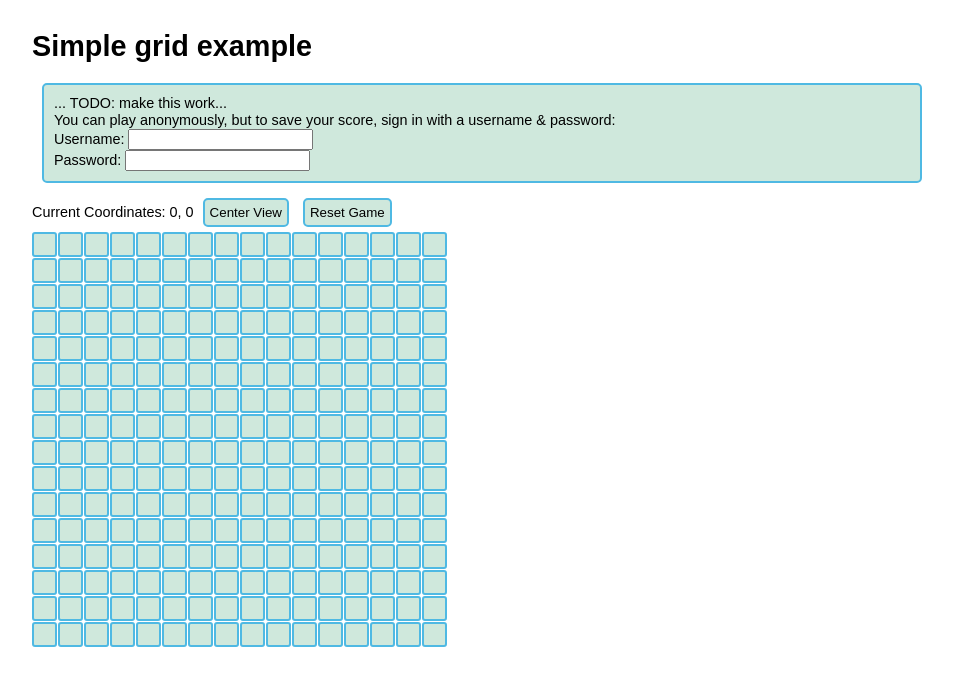
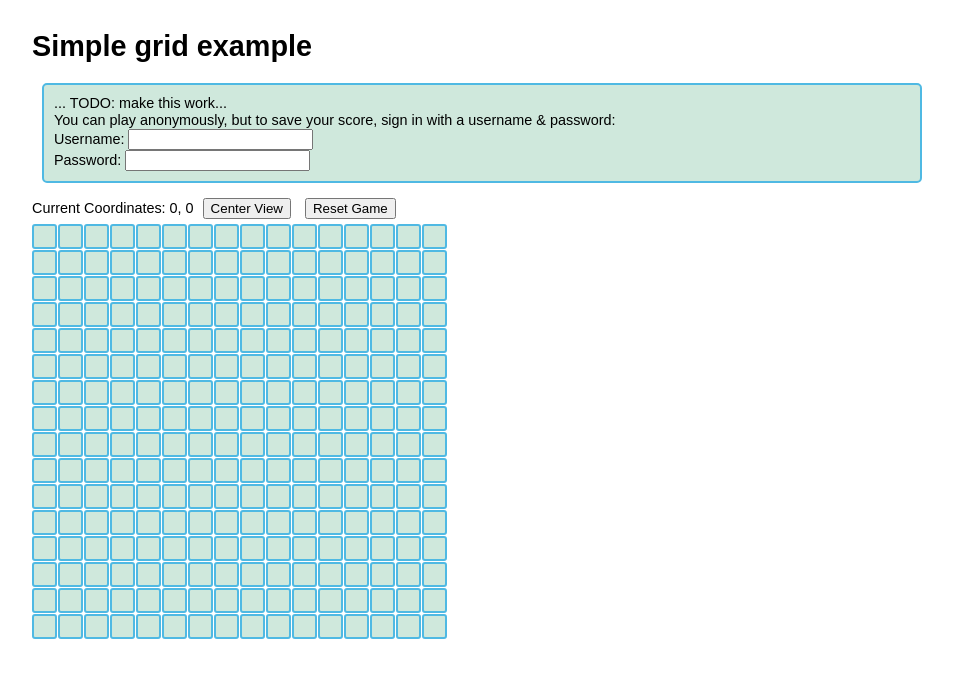
Before and after one commit to NHDaly/minesweeper.rel, a plain HTML site: page MinesweeperServer.jl/ui/index.html in a window 1280 px wide. Shown: the whole page, without its empty margins (158-1111 px from the left). Drawn offline with Linux system fonts and the light colour scheme; no server answers.

```diff
--- a/MinesweeperServer.jl/ui/index.html
+++ b/MinesweeperServer.jl/ui/index.html
@@ -21,10 +21,6 @@
         }
 
         .game-button {
-            border-radius: 5px;
-            padding: 5px;
-            background-color: rgb(207,232,220);
-            border: 2px solid rgb(79,185,227);
             margin: 5px;
         }
 
```
Also changed, not shown: 3 other files.
